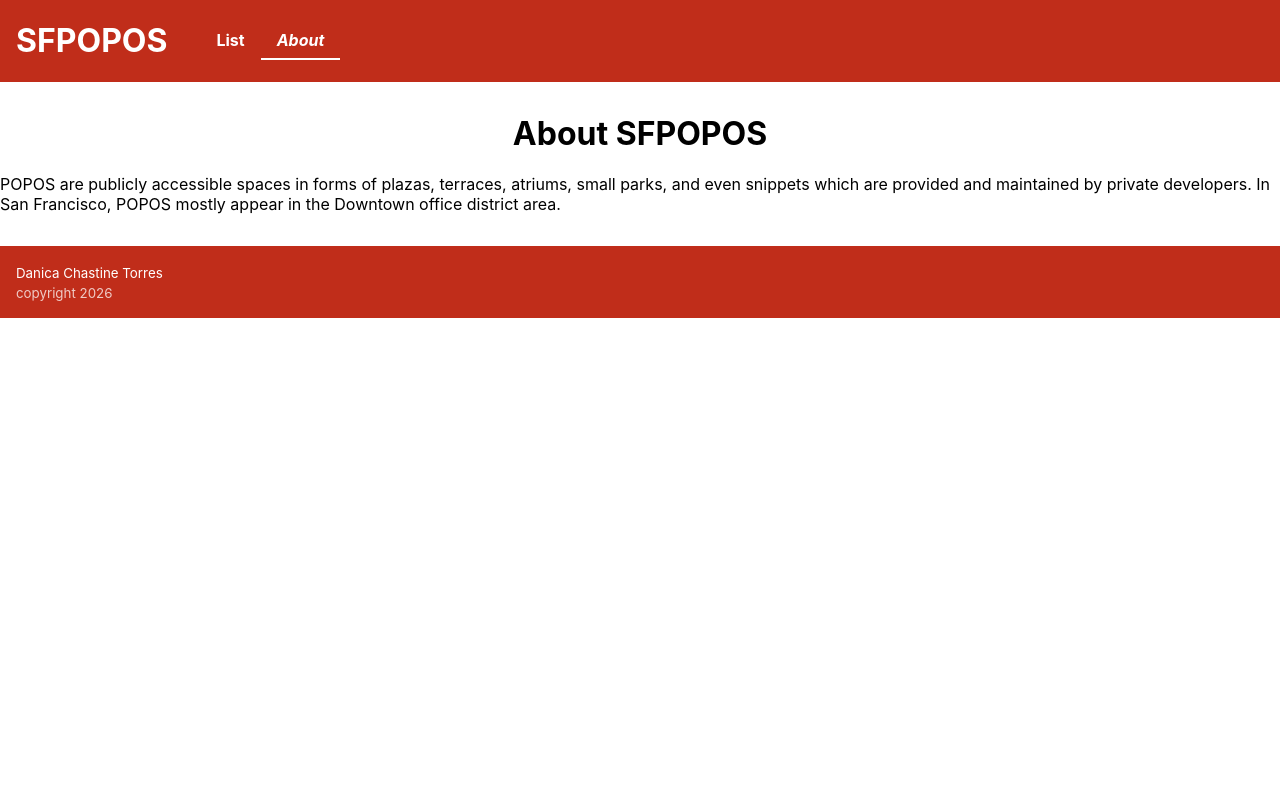
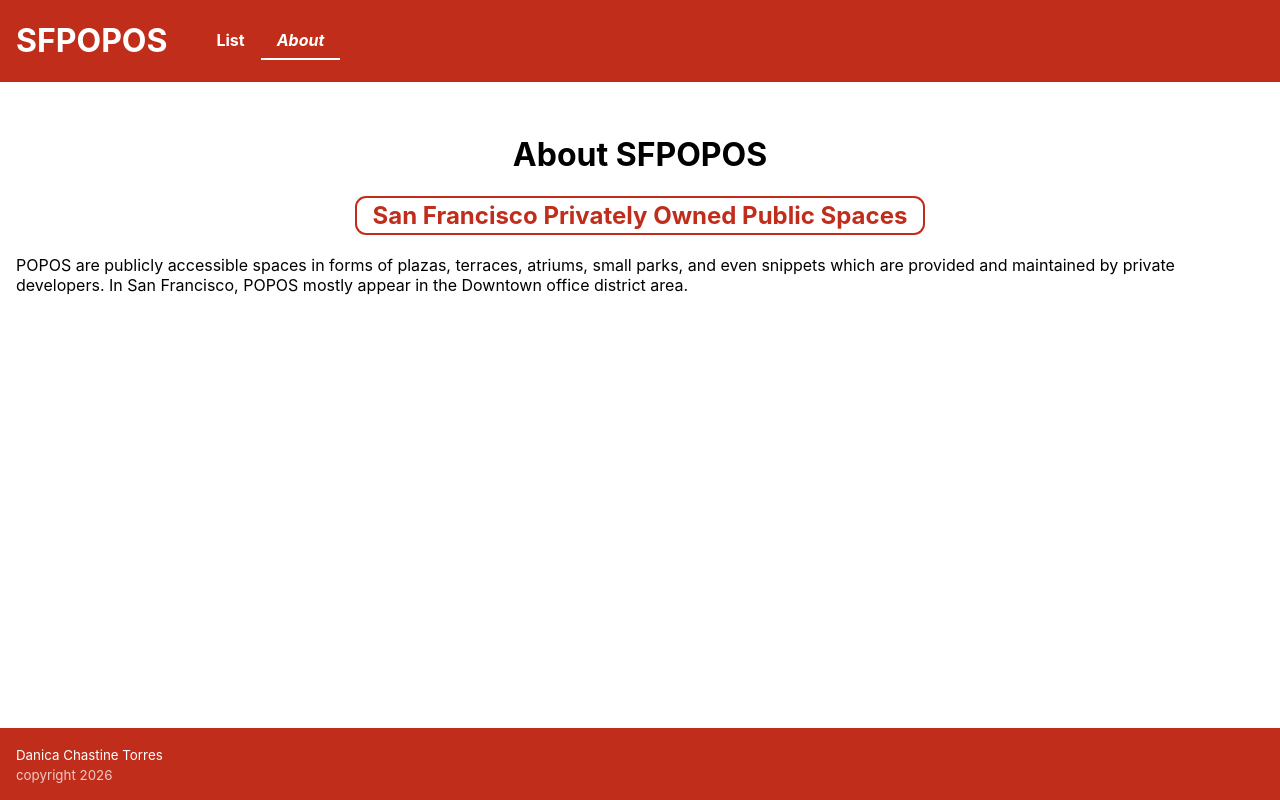
Before and after one commit to NYTLAIT/ACS-1320-React-Fundamentals-Tutorial, a React (Create React App) app: page /about in a window 1280 px wide. Built offline with nearby package versions, Linux system fonts and the light colour scheme.

Commit message:
App revamped stylewise

```diff
--- a/src/About.js
+++ b/src/About.js
@@ -1,7 +1,10 @@
+import styles from './About.module.css'
+
 function About() {
   return (
-        <div>
+    <div className={styles.About}>
       <h1>About SFPOPOS</h1>
+      <h2>San Francisco Privately Owned Public Spaces</h2>
       <p>POPOS are publicly accessible spaces in
         forms of plazas, terraces, atriums, small
         parks, and even snippets which are provided
--- /dev/null
+++ b/src/About.module.css
@@ -0,0 +1,14 @@
+.About {
+    max-width: 1400px;
+    margin-inline: auto;
+    padding: 0 1rem;
+}
+
+.About h2 {
+    border: 2px solid rgb(192, 45, 26);
+    width: max-content;
+    padding: 0.2rem 1rem;
+    border-radius: 11px;
+    margin-inline: auto;
+    color: rgb(192, 45, 26);
+}
--- a/src/App.css
+++ /dev/null
@@ -1,43 +0,0 @@
-h1 {
-    text-align: center;
-}
-
-.App-logo {
-    height: 40vmin;
-    pointer-events: none;
-}
-
-@media (prefers-reduced-motion: no-preference) {
-    .App-logo {
-        animation: App-logo-spin infinite 20s linear;
-    }
-}
-
-.App-header {
-    background-color: #282c34;
-    min-height: 100vh;
-    display: flex;
-    flex-direction: column;
-    align-items: center;
-    justify-content: center;
-    font-size: calc(10px + 2vmin);
-    color: white;
-}
-
-.App-link {
-    color: #61dafb;
-}
-
-a {
-    all: unset;
-}
-
-@keyframes App-logo-spin {
-    from {
-        transform: rotate(0deg);
-    }
-
-    to {
-        transform: rotate(360deg);
-    }
-}
--- a/src/App.js
+++ b/src/App.js
@@ -1,5 +1,5 @@
 import { Outlet } from 'react-router-dom'
-import './App.css';
+import styles from './App.module.css';
 
 
 import Title from './Title';
@@ -7,9 +7,11 @@ import Footer from './Footer';
 
 function App() {
     return (
-        <div className="App">
+        <div className={styles.App}>
             <Title />
-            <Outlet className='content' />
+            <main className={styles.Content}>
+                <Outlet />
+            </main>
             <Footer />
         </div>
     );
--- /dev/null
+++ b/src/App.module.css
@@ -0,0 +1,18 @@
+.App {
+    min-height: 100vh;
+    display: flex;
+    flex-direction: column;
+}
+
+h1,
+h2 {
+    text-align: center;
+}
+
+.Content {
+    flex: 1;
+}
+
+a {
+    all: unset;
+}
```
Also changed, not shown: src/POPOSDetails.js (indentation only). Lines whose indentation alone changed are shown as unchanged.
